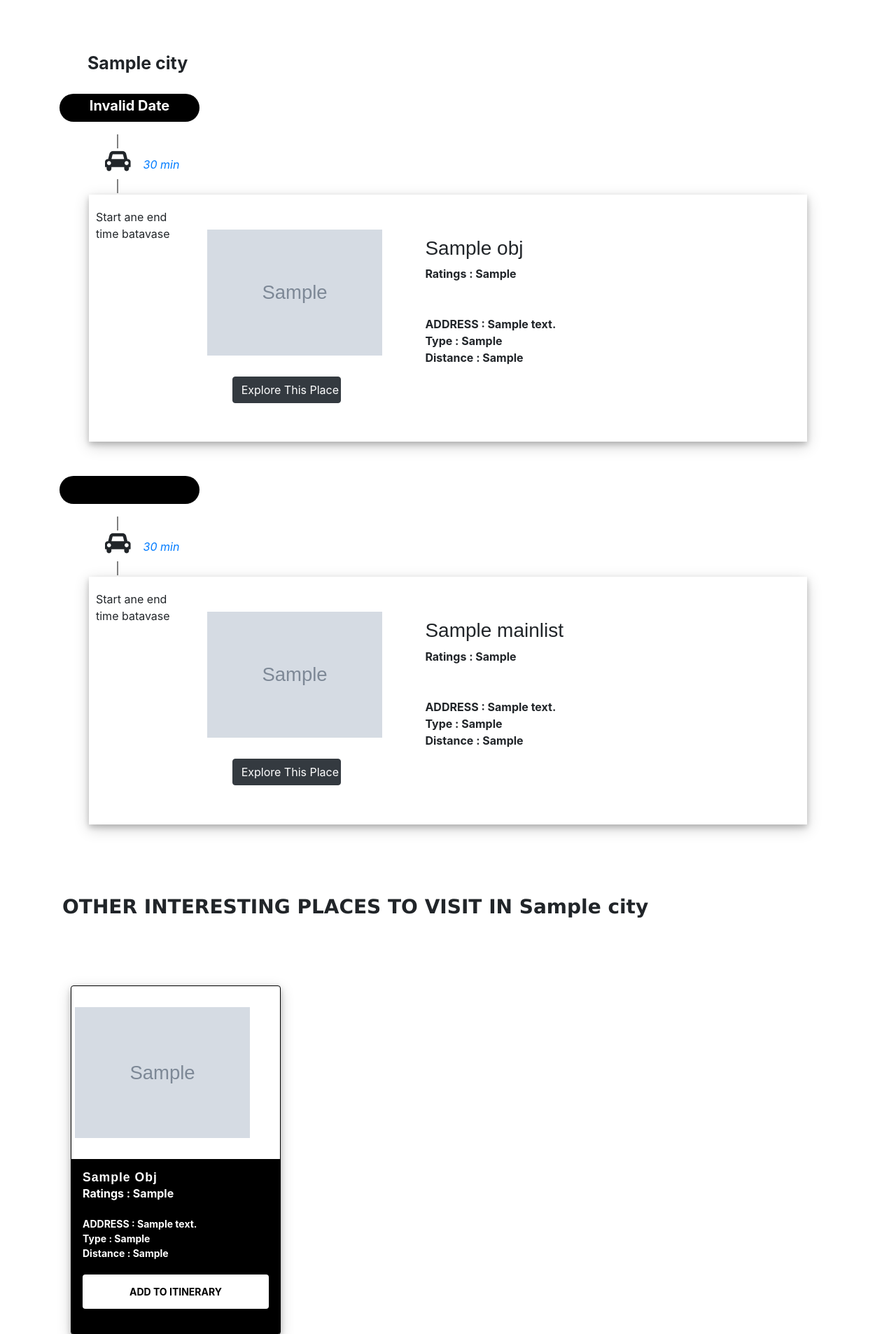
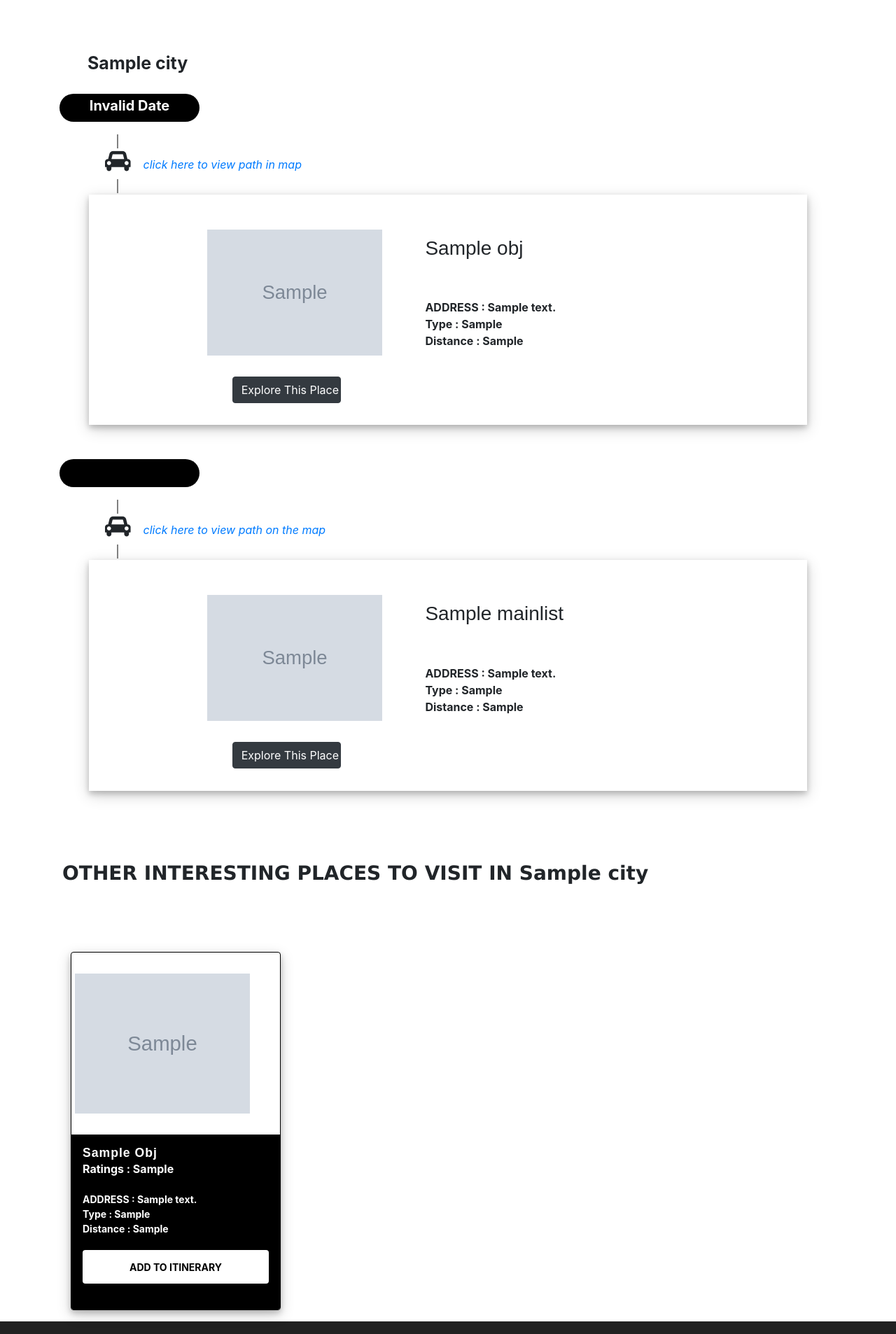
Before and after one commit to dipeshkohder/intelligent-tour-assistant, a Django app: template planning/templates/map_page.html in a window 1280 px wide. Shown: the part 575-2481 px from the top of the page at 70% size. Run offline with Django 3.2, Linux system fonts and the light colour scheme; the template is opened without the code that fills it: most values are stand-ins (such as "Sample title", 1, 10 or a date in 2020); grey boxes marked "Sample" are stand-in pictures; some libraries are stand-ins or nearby versions.

Commit message:
Final Commit is done by Dipesh on 25-04-2020 01:08 AM

```diff
--- a/planning/templates/map_page.html
+++ b/planning/templates/map_page.html
@@ -430,7 +430,7 @@ $(document).ready(function(){
 
 
 		<div style="height:40px; margin-left:65px;" >
-			<i class="fa fa-car fa-2x"   aria-hidden="true"></i> &nbsp;&nbsp;&nbsp;<a id= "linkformap{{forloop.counter}}" target = "_blank" href="https://www.google.com/maps/dir/?api=1&origin={{obj.p_name}}&destination={{obj.p_name}}&travelmode=driving" onclick = "setLink()" ><i>30 min</i></a>
+			<i class="fa fa-car fa-2x"   aria-hidden="true"></i> &nbsp;&nbsp;&nbsp;<a id= "linkformap{{forloop.counter}}" target = "_blank" href="https://www.google.com/maps/dir/?api=1&origin={{obj.p_name}}&destination={{obj.p_name}}&travelmode=driving" onclick = "setLink()" ><i>click here to view path in map</i></a>
 		</div>
 
 		<script>
@@ -444,7 +444,7 @@ $(document).ready(function(){
 
 			<div class="mine-row" id="mr{{forloop.counter}}" style="margin-top:0px;">
 
-				<div class="column1"> Start ane end time batavase </div>
+				<div class="column1">  </div>
 
 				<div class="column2">
 					<img src="{{obj.p_imageURL}}"  style="vertical-align:middle; height:180px;"><br>
@@ -456,7 +456,7 @@ $(document).ready(function(){
 						<!-- <button class="btn-primary" onClick="delete_place({{forloop.counter}})">DELETE</button> -->
 
 							<h3><div>{{obj.place_name}}</div></h3>
-							<div class="desc" id = "description"></div> <b>Ratings : {{obj.p_ratings}}</b>
+							<!---<div class="desc" id = "description"></div> <b>Ratings : {{obj.p_ratings}}</b>-->
 
 							<br>
 							<div class="desc" id = "description"></div><br>
@@ -499,7 +499,7 @@ $(document).ready(function(){
 
 
 		<div style="height:40px; margin-left:65px;" >
-			<i class="fa fa-car fa-2x"   aria-hidden="true"></i> &nbsp;&nbsp;&nbsp;<a id= "linkformap{{forloop.counter}}" target = "_blank" href="https://www.google.com/maps/dir/?api=1&origin={{obj.p_name}}&destination={{obj.p_name}}&travelmode=driving" onclick = "setLink()" ><i>30 min</i></a>
+			<i class="fa fa-car fa-2x"   aria-hidden="true"></i> &nbsp;&nbsp;&nbsp;<a id= "linkformap{{forloop.counter}}" target = "_blank" href="https://www.google.com/maps/dir/?api=1&origin={{obj.p_name}}&destination={{obj.p_name}}&travelmode=driving" onclick = "setLink()" ><i>click here to view path on the map</i></a>
 		</div>
 
 		<script>
@@ -513,7 +513,7 @@ $(document).ready(function(){
 
 			<div class="mine-row" id="mr{{forloop.counter}}" style="margin-top:0px;">
 
-				<div class="column1"> Start ane end time batavase </div>
+				<div class="column1"></div>
 
 				<div class="column2">
 					<img src="{{obj.p_imageURL}}"  style="vertical-align:middle; height:180px;"><br>
@@ -525,7 +525,7 @@ $(document).ready(function(){
 						<!-- <button class="btn-primary" onClick="delete_place({{forloop.counter}})">DELETE</button> -->
 
 							<h3><div>{{obj.p_name}}</div></h3>
-							<div class="desc" id = "description"></div> <b>Ratings : {{obj.p_ratings}}</b>
+							<!-- <div class="desc" id = "description"></div> <b>Ratings : {{obj.p_ratings}}</b> -->
 
 							<br>
 							<div class="desc" id = "description"></div><br>
@@ -556,7 +556,7 @@ $(document).ready(function(){
 
     	<li class="cards_item"  id="card{{forloop.counter}}">
       	<div class="card" style="width:300px;">
-        	<div class="card_image"><img class="imgCard" src="{{obj.p_imageURL}}"></div>
+        	<div class="card_image"><img class="imgCard" style="height:200px;" src="{{obj.p_imageURL}}"></div>
         	<div class="card_content">
           		<h2 class="card_title">{{obj.p_name}}</h2><b style=color:white;>Ratings : {{obj.p_ratings}}</b><br>
           	<p class="card_text">
```
Also changed, not shown: planning/views.py (+8 -7 lines).
